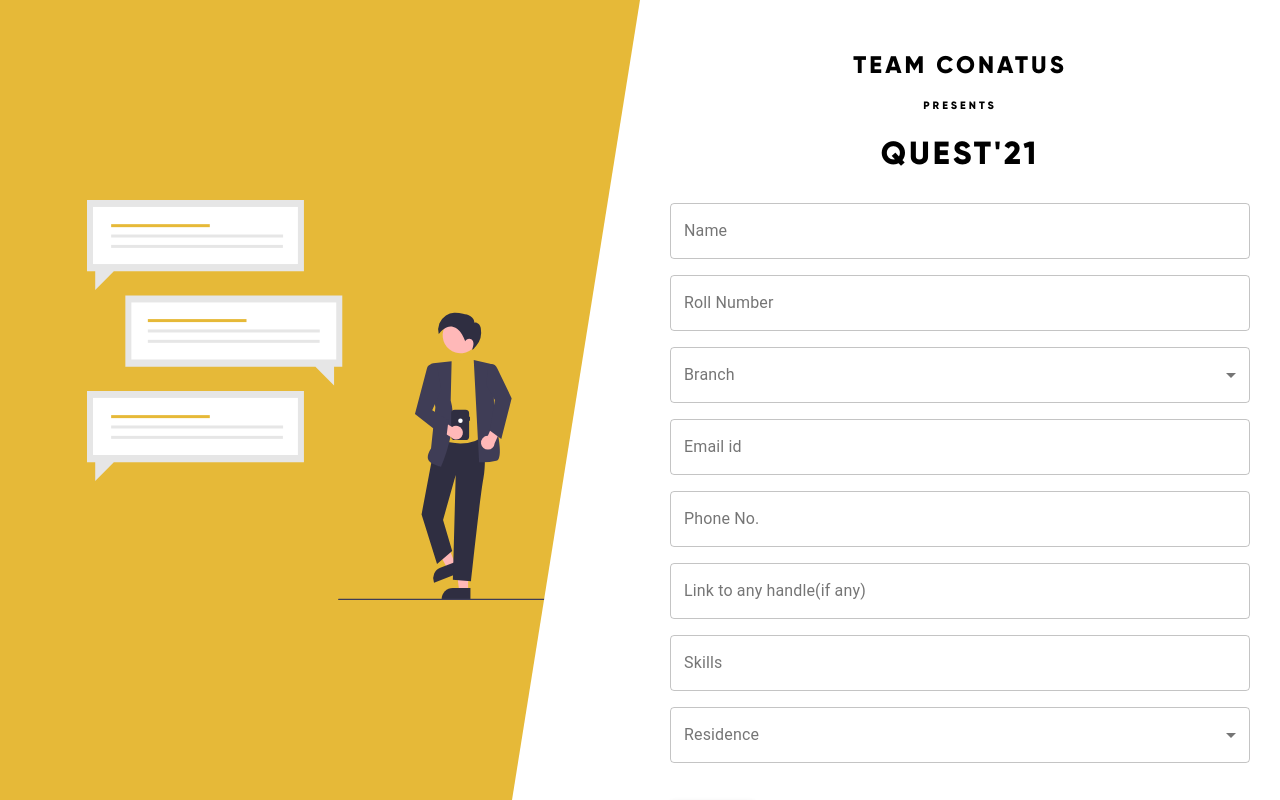
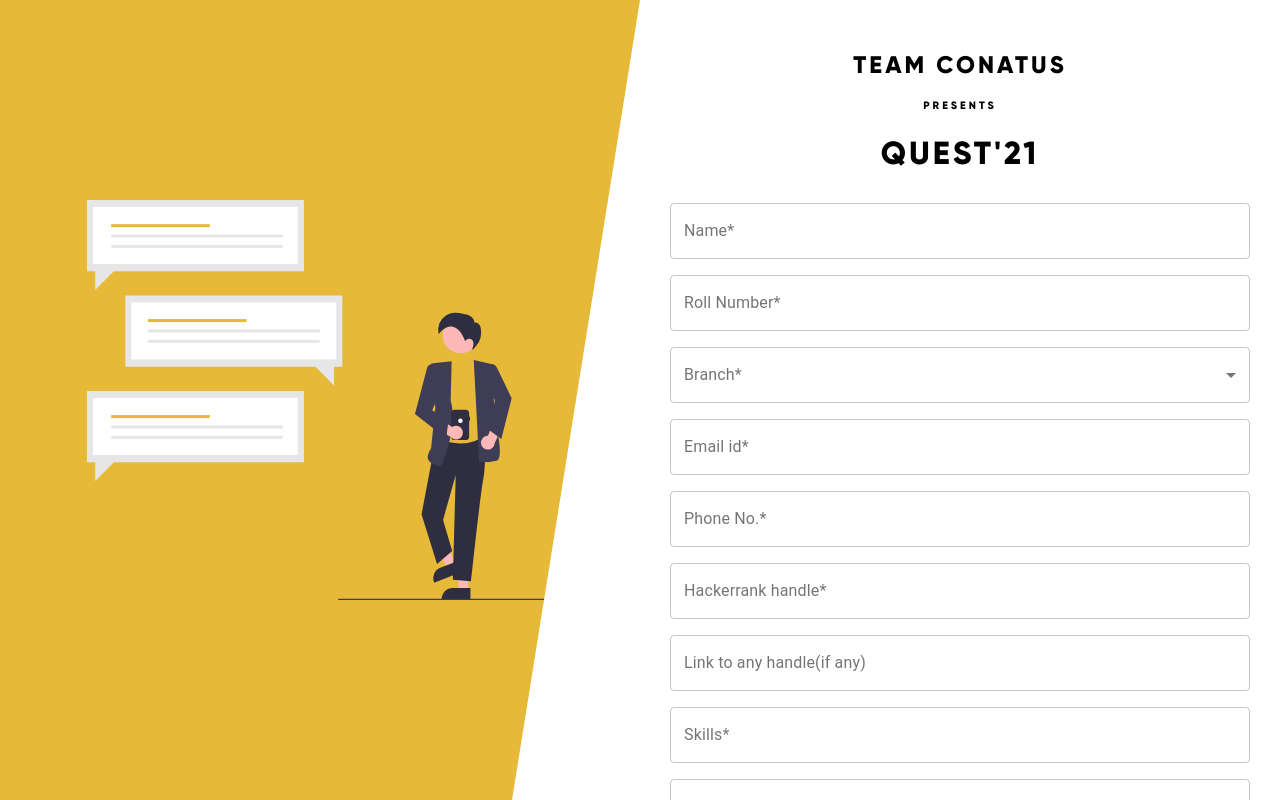
Before and after one commit to anas1503/Conatus-RegisterationForm, a React (Create React App) app: page / in a window 1280 px wide. Built offline with nearby package versions, Linux system fonts and the light colour scheme.

Commit message:
manipulate validation

```diff
--- a/src/components/form/Rform.js
+++ b/src/components/form/Rform.js
@@ -30,6 +30,7 @@
         Branch: "",
         Email: "",
         PhoneNo: "",
+        hackerrank: "",
         Portfolio: "",
         Skills: "",
         Residence: ""
@@ -77,7 +78,7 @@
                     <TextField
                         autoComplete="off"
                         placeholder="Enter Your Name"
-                        label="Name"
+                        label="Name*"
                         value={data.Name}
                         onChange={(e) => handle(e)}
                         variant="outlined"
@@ -93,7 +94,7 @@
                     <TextField
                         autoComplete="off"
                         placeholder="Enter Roll no."
-                        label="Roll Number"
+                        label="Roll Number*"
                         value={data.RollNo}
                         onChange={(e) => handle(e)}
                         variant="outlined"
@@ -107,7 +108,7 @@
                     <TextField
                         autoComplete="off"
                         placeholder="Enter Your branch"
-                        label="Branch"
+                        label="Branch*"
                         value={data.Branch}
                         onChange={(e) => handle(e)}
                         variant="outlined"
@@ -140,7 +141,7 @@
                     <TextField
                         autoComplete="off"
                         placeholder="College email id"
-                        label="Email id"
+                        label="Email id*"
                         value={data.Email}
                         onChange={(e) => handle(e)}
                         variant="outlined"
@@ -153,7 +154,7 @@
                     <TextField
                         autoComplete="off"
                         placeholder="WhatsApp no."
-                        label="Phone No."
+                        label="Phone No.*"
                         value={data.PhoneNo}
                         onChange={(e) => handle(e)}
                         variant="outlined"
@@ -162,6 +163,21 @@
                         name="PhoneNo"
                     />
                     {errors.PhoneNo && <p className="error"   >{errors.PhoneNo}</p>}
+
+                    <TextField
+                        autoComplete="off"
+                        placeholder="Hackerrank username"
+                        label="Hackerrank handle*"
+                        value={data.hackerrank}
+                        onChange={(e) => handle(e)}
+                        variant="outlined"
+                        fullWidth
+                        className={classes.inputField}
+                        name="hackerrank"
+                    />
+                    {errors.hackerrank && <p className="error"   >{errors.hackerrank}</p>}
+
+
                     <TextField
                         autoComplete="off"
                         placeholder="Link(codechef,behance,github,portfolio etc)"
@@ -178,7 +194,7 @@
                     <TextField
                         autoComplete="off"
                         placeholder="HTML,C++,Designing,ML etc."
-                        label="Skills"
+                        label="Skills*"
                         value={data.Skills}
                         onChange={(e) => handle(e)}
                         variant="outlined"
@@ -190,7 +206,7 @@
                     <TextField
                         autoComplete="off"
                         placeholder="Residence"
-                        label="Residence"
+                        label="Residence*"
                         value={data.Residence}
                         onChange={(e) => handle(e)}
                         select
@@ -198,7 +214,6 @@
                         fullWidth
                         className={classes.inputField}
                         name="Residence"
-
                     >
                         <MenuItem className={classes.menustyle} value=" Girls Hostel" >
                             Girls Hostel
--- a/src/components/form/Validation.js
+++ b/src/components/form/Validation.js
@@ -3,13 +3,13 @@
 let errors ={};
 
 if(!data.Name.trim()){
-    errors.Name="Enter Full Name";
+    errors.Name="Full Name Required";
 }
 
 if(!data.RollNo){
-    errors.RollNo="Enter UnivRollNo";
-} else if (data.RollNo.length !== 13) {
-    errors.RollNo = "Invalid UnivRollNo";
+    errors.RollNo=" RollNo Required";
+} else if (!data.RollNo.length) {
+    errors.RollNo = "RollNo Required";
 } else if (!/^\d+$/.test(data.RollNo)){
     errors.RollNo = "Enter Numbers Only";
 }
@@ -28,17 +28,21 @@
 
 
 if(!data.PhoneNo){
-    errors.PhoneNo = "Enter Phone Number";
-} else if(!data.PhoneNo.length !== 10){
+    errors.PhoneNo = " Phone Number Required";
+} else if(data.PhoneNo.length !== 10){
     errors.PhoneNo = "phone Number should be of 10 digits"
 }
 
+if(!data.hackerrank){
+    errors.hackerrank="  Hackerrank handle Required";
+}
+
 if(!data.Skills){
-    errors.Skills="Enter Skills";
+    errors.Skills=" Skills Required";
 }
 
 if(!data.Residence) {
-    errors.Residence = "Enter Residence";
+    errors.Residence = "Select your Residence  ";
 }
 
 return errors;
--- a/src/components/form/form.css
+++ b/src/components/form/form.css
@@ -9,7 +9,6 @@
   margin:0;
   padding:0;
   box-sizing: border-box;
-  font-family:Gilroy;
 
 }
 
@@ -37,13 +36,14 @@
     letter-spacing: 3px;
     color:black;
     font-weight: bolder;
+    font-family:Gilroy;
+
   }
 
   .error{
     color:tomato;
     margin: 0px;
     margin-bottom: 10px;
-    /* background: #000; */
   }
 
   @media screen and (max-width: 768px) {
```
